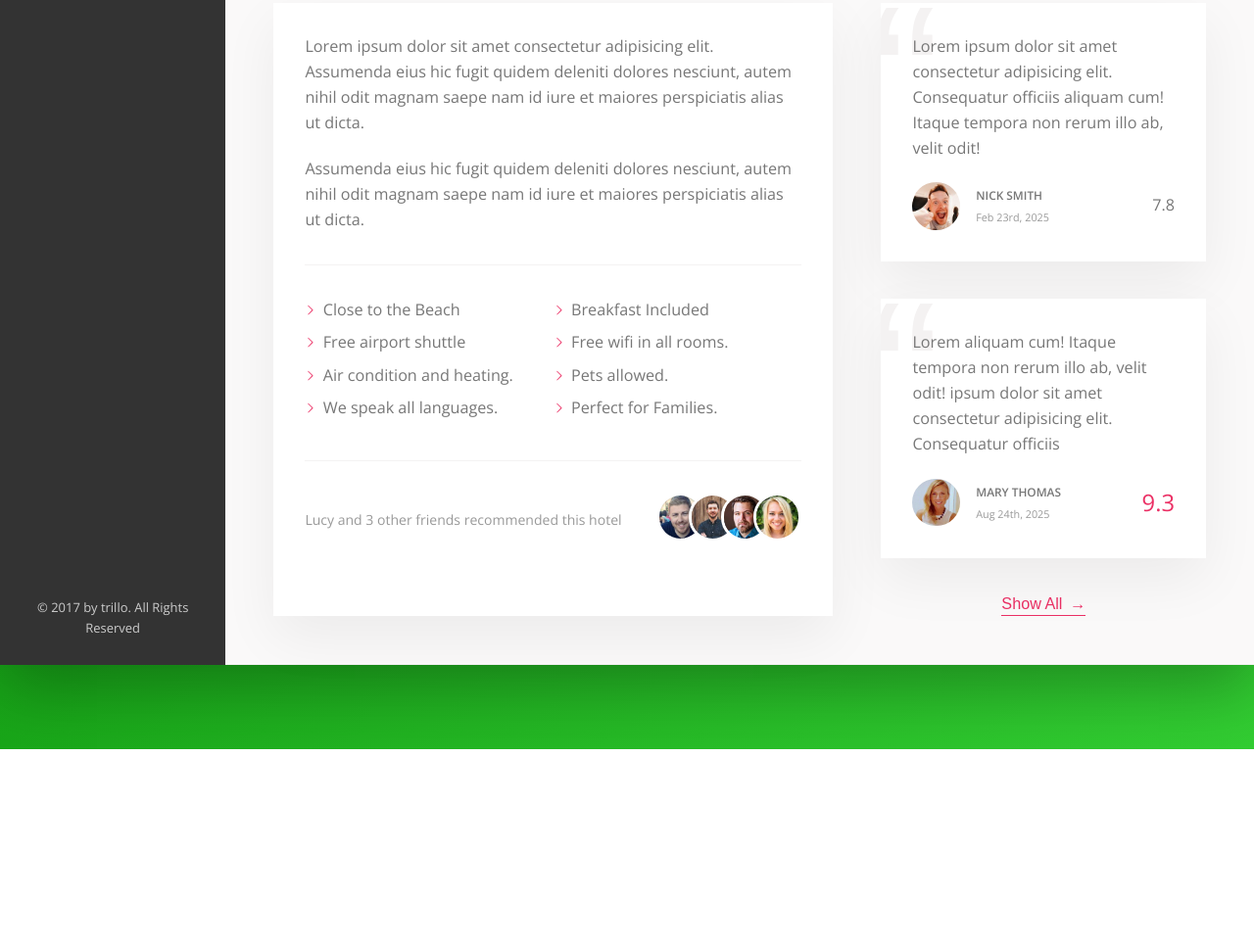
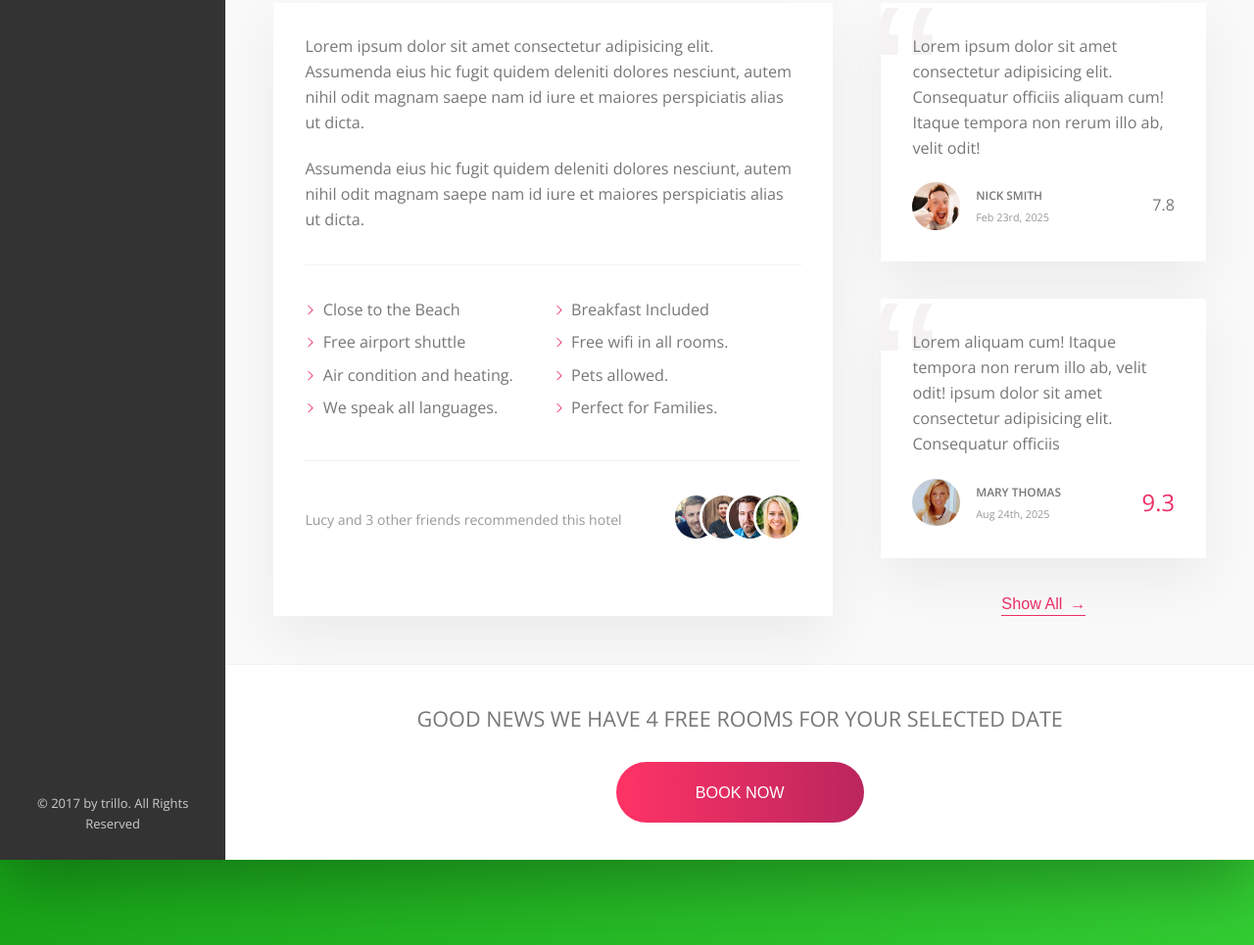
Before and after one commit to almuiz021/css-flexbox-master, a website: page index.html in a window 1280 px wide. Shown: the part 691-1656 px from the top of the page at 98% size. Before the commit the page ends 1456 px from the top, so only its background shows below. Drawn offline with nearby package versions, Linux system fonts and the light colour scheme.

Commit message:
FlexBox Done

```diff
--- a/index.html
+++ b/index.html
@@ -265,8 +265,19 @@
                   <div class="review__rating">9.3</div>
                 </figcaption>
               </figure>
+
               <button class="btn-inline">Show All <span>&rarr;</span></button>
             </div>
+          </div>
+
+          <div class="cta">
+            <h2 class="cta__book-now">
+              Good News we have 4 free rooms for your selected date
+            </h2>
+            <button class="btn">
+              <span class="btn__visible">Book Now</span>
+              <span class="btn__invisible"> Only 4 Rooms </span>
+            </button>
           </div>
         </main>
       </div>
--- a/sass/_base.scss
+++ b/sass/_base.scss
@@ -36,6 +36,9 @@ Grey dark 3: #999
   --line: 1px solid var(--color-grey-light-2);
 }
 
+$bp-largest: 75em;
+$bp-large: 68.75em;
+
 * {
   margin: 0;
   padding: 0;
@@ -50,6 +53,10 @@ Grey dark 3: #999
 html {
   box-sizing: border-box;
   font-size: 67.5%;
+
+  @media only screen and (max-width: $bp-large) {
+    font-size: 50%;
+  }
 }
 
 body {
--- a/sass/_components.scss
+++ b/sass/_components.scss
@@ -384,8 +384,7 @@
   &__count {
     margin-right: auto;
   }
-  &__friends {
-  }
+
   &__photo {
     height: 4rem;
     width: 4rem;
@@ -394,7 +393,7 @@
     box-sizing: content-box; // unshrink the content due to border-box
 
     &:not(:last-child) {
-      margin-right: -1.5rem;
+      margin-right: -2rem;
     }
   }
 }
@@ -462,3 +461,77 @@
     z-index: 1;
   }
 }
+
+//! CTA
+//----------------------------------------------------
+
+.cta {
+  padding: 3.5rem 0;
+  text-align: center;
+
+  &__book-now {
+    font-size: 2rem;
+    font-weight: 300;
+    text-transform: uppercase;
+    margin-bottom: 2.5rem;
+  }
+}
+
+//! BTN
+//----------------------------------------------------
+
+.btn {
+  position: relative;
+  border: none;
+  color: #fff;
+  cursor: pointer;
+  font-size: 1.5rem;
+  font-weight: 300;
+  text-transform: uppercase;
+  border-radius: 100px;
+  background-image: linear-gradient(
+    to right,
+    var(--color-primary-light),
+    var(--color-primary-dark)
+  );
+  overflow: hidden;
+
+  & > * {
+    display: inline-block;
+    height: 100%;
+    width: 100%;
+    transition: all 0.2s;
+  }
+
+  &__visible {
+    padding: 2rem 7.5rem;
+  }
+
+  &__invisible {
+    padding: 2rem 0;
+    position: absolute;
+    left: 0;
+    top: -100%;
+  }
+
+  &:hover {
+    background-image: linear-gradient(
+      to left,
+      var(--color-primary-light),
+      var(--color-primary-dark)
+    );
+  }
+
+  &:hover &__visible {
+    transform: translateY(100%);
+  }
+
+  &:focus {
+    outline: none;
+    animation: pulsate 1s infinite;
+  }
+
+  &:hover &__invisible {
+    top: 0;
+  }
+}
--- a/sass/_layout.scss
+++ b/sass/_layout.scss
@@ -4,6 +4,10 @@
   background-color: var(--color-grey-light-2);
   box-shadow: var(--shadow-dark);
   min-height: 50rem;
+
+  @media only screen and (max-width: $bp-largest) {
+    margin: 0;
+  }
 }
 
 .header {
```
Also changed, not shown: css/style.css, 1 other file.
